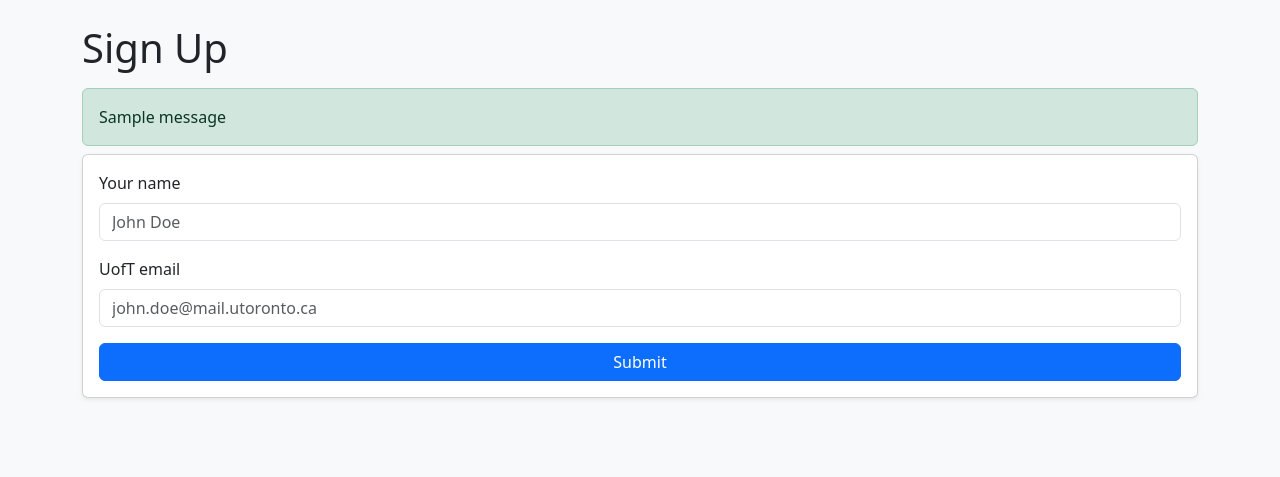
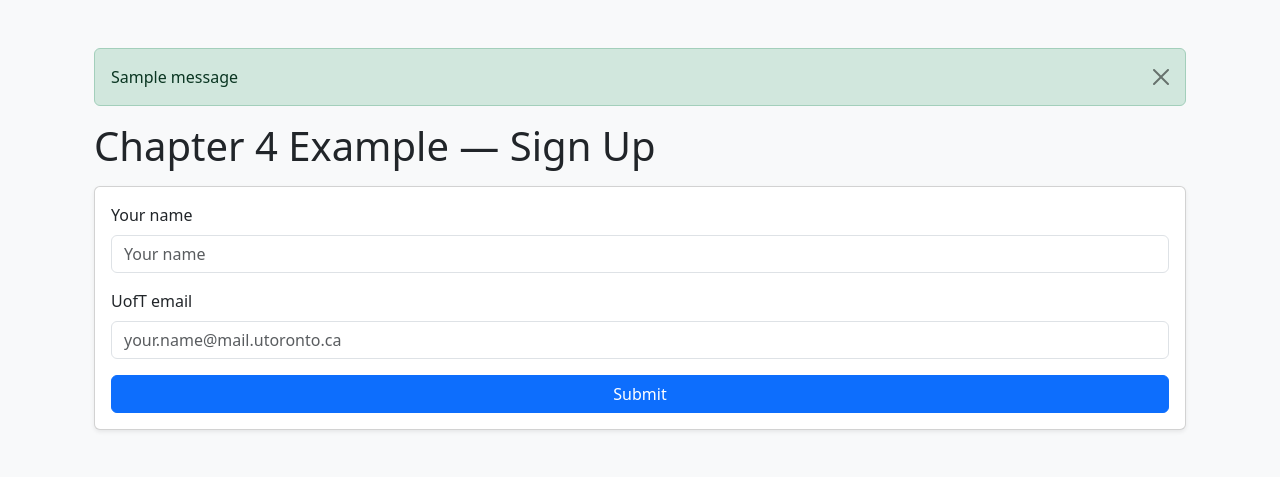
Before and after one commit to daliaviki/E444-F2025-PRA2, a Flask app: page /signup in a window 1280 px wide. Shown: the part 56-533 px from the top of the page. Run offline with Flask 3, Linux system fonts and the light colour scheme; one stand-in notice (Sample message) is shown; some libraries are stand-ins or nearby versions.

Commit message:
chapter 4 example 4-7 recreated move flash rendering to base layout.

```diff
--- a/templates/base.html
+++ b/templates/base.html
@@ -18,7 +18,26 @@
   </nav>
 
   <main class="container py-4">
-    {% block content %}{% endblock %}
+    {% block content %}
+  <main class="container py-4">
+
+    {# Example 4-7 style: render ALL flashed messages here #}
+    {% with messages = get_flashed_messages(with_categories=true) %}
+      {% if messages %}
+        {% for category, message in messages %}
+          <div class="alert alert-{{ category if category in ['success','danger','warning','info','primary','secondary','light','dark'] else 'warning' }} alert-dismissible fade show" role="alert">
+            {{ message }}
+            <button type="button" class="btn-close" data-bs-dismiss="alert" aria-label="Close"></button>
+          </div>
+        {% endfor %}
+      {% endif %}
+    {% endwith %}
+
+    {# Your page's content continues here #}
+    {% block page_content %}{% endblock %}
+  </main>
+{% endblock %}
+
   </main>
 
   <script src="https://cdn.jsdelivr.net/npm/bootstrap@5.3.3/dist/js/bootstrap.bundle.min.js"></script>
--- a/templates/index.html
+++ b/templates/index.html
@@ -1,8 +1,6 @@
 {% extends "base.html" %}
-{% block content %}
-  <h1 class="display-5">Hello {{ name }}!</h1>
-
+{% block page_content %}
+  <h1 class="display-5">Hello Dalia!</h1>
   <p class="text-muted mb-0">Current time:</p>
-  <!-- LLLL format via Flask-Moment -->
   <p id="time" class="fs-5">{{ moment(timestamp).format('LLLL') }}</p>
 {% endblock %}
--- a/templates/signup.html
+++ b/templates/signup.html
@@ -1,31 +1,13 @@
 {% extends "base.html" %}
-{% block content %}
-  <h1 class="mb-3">Sign Up</h1>
-
-  {# Flash banners (yellow for warning, green for success) #}
-  {% with messages = get_flashed_messages(with_categories=true) %}
-    {% if messages %}
-      {% for category, msg in messages %}
-        <div class="alert alert-{{ category in ['danger','warning'] and 'warning' or (category in ['success','info'] and category or 'secondary') }} my-2">
-          {{ msg }}
-        </div>
-      {% endfor %}
-    {% endif %}
-  {% endwith %}
-
-  {# Big heading if email is valid format but NOT a UofT address #}
-  {% if result and result.non_uoft %}
-    <div class="my-3">
-      <h2 class="display-6">Hello, {{ result.name }}!<br> Please use your UofT email.</h2>
-    </div>
-  {% endif %}
+{% block page_content %}
+  <h1 class="mb-3">Chapter 4 Example — Sign Up</h1>
 
   <form method="post" class="card p-3 shadow-sm">
     {{ form.hidden_tag() }}
 
     <div class="mb-3">
       {{ form.name.label(class="form-label") }}
-      {{ form.name(class="form-control", placeholder="John Doe") }}
+      {{ form.name(class="form-control", placeholder="Your name") }}
       {% if form.name.errors %}
         <div class="text-danger small mt-1">{{ form.name.errors[0] }}</div>
       {% endif %}
@@ -33,7 +15,7 @@
 
     <div class="mb-3">
       {{ form.email.label(class="form-label") }}
-      {{ form.email(class="form-control", placeholder="john.doe@mail.utoronto.ca") }}
+      {{ form.email(class="form-control", placeholder="your.name@mail.utoronto.ca") }}
       {% if form.email.errors %}
         <div class="text-danger small mt-1">{{ form.email.errors[0] }}</div>
       {% endif %}
@@ -42,7 +24,6 @@
     {{ form.submit(class="btn btn-primary") }}
   </form>
 
-  {# Show the success-case details string when it's a UofT email #}
   {% if result is string %}
     <hr>
     <p class="fs-5">{{ result }}</p>
```
